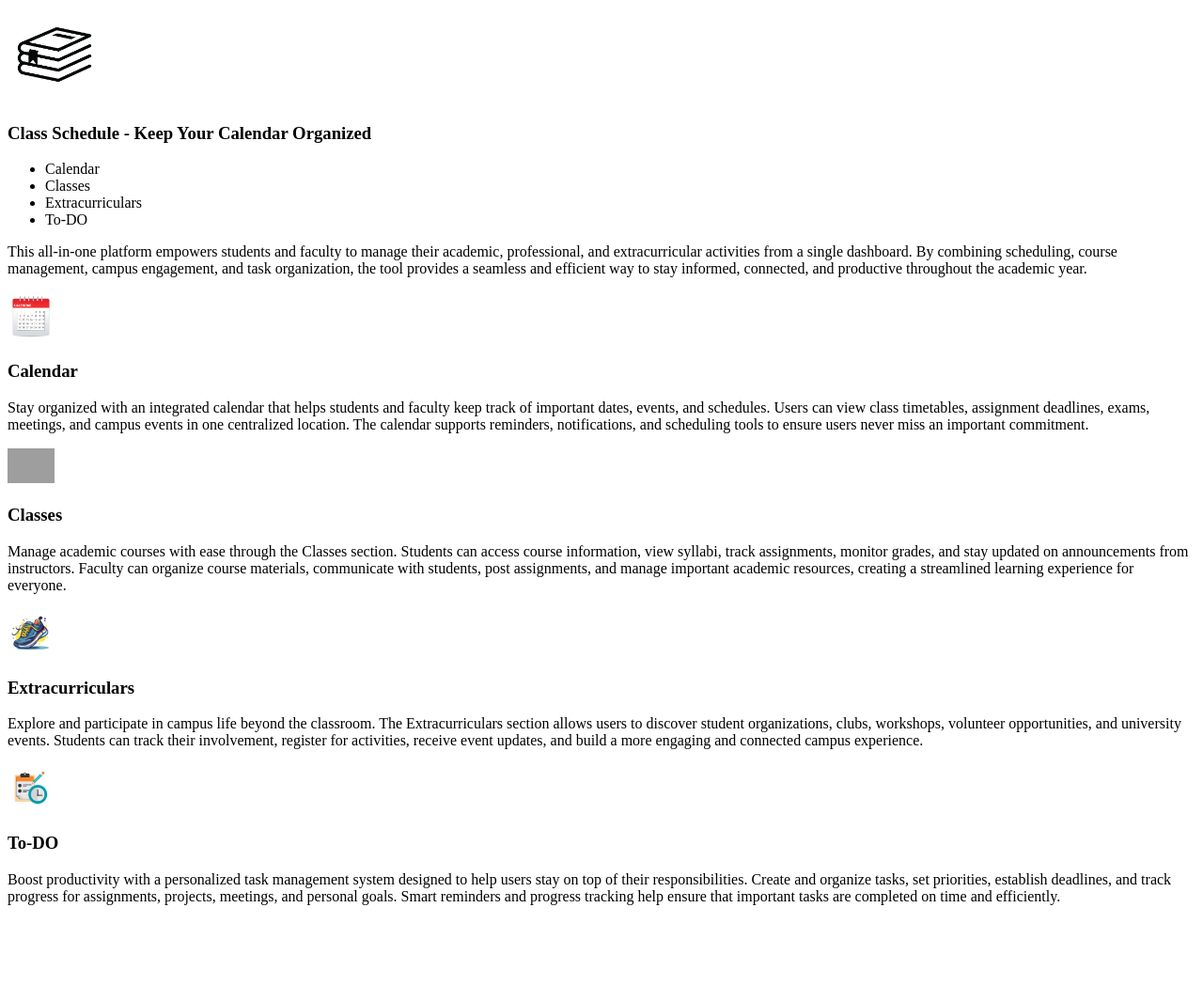
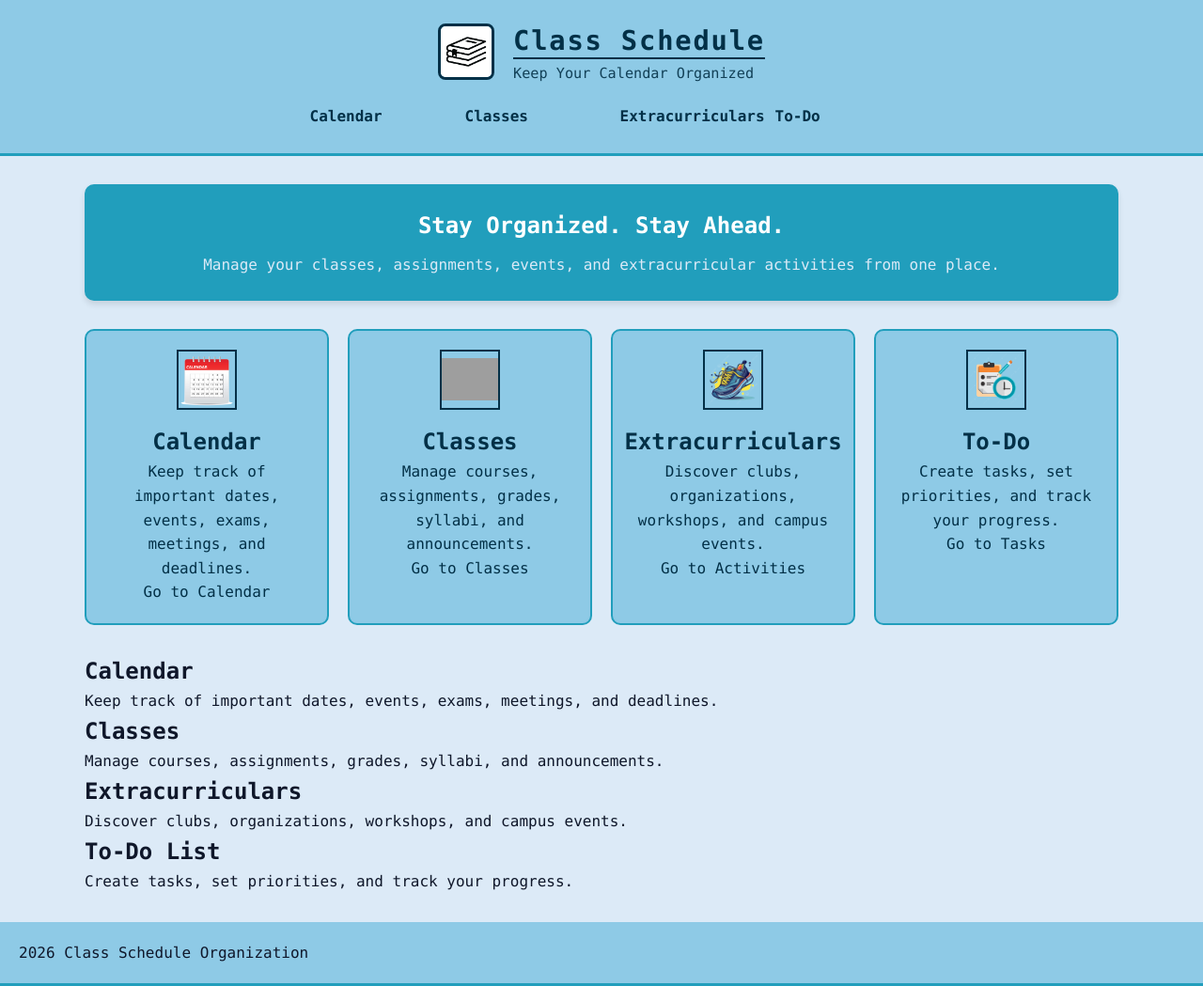
Before and after one commit to jailyna1/CIM-343, a plain HTML site: page midterm/index.html in a window 1280 px wide. Shown: the whole page at 94% size. Before the commit the page ends 979 px from the top, so only its background shows below. Drawn offline with Linux system fonts and the light colour scheme; grey boxes are pictures that could not be loaded.

Commit message:
JAI - add midterm changes

```diff
--- a/midterm/css/mobile.css
+++ b/midterm/css/mobile.css
@@ -0,0 +1,318 @@
+/* ==========================================================================
+   1. Base & Reset
+   ========================================================================== */
+*, *::before, *::after {
+    box-sizing: border-box;
+    margin: 0;
+    padding: 0;
+}
+
+body {
+    background-color: #DCEAF7; /* Soft icy blue background */
+    color: #0f172a;
+    font-family: 'Monaco', 'Courier New', monospace;
+    line-height: 1.6;
+    min-height: 100vh;
+    display: flex;
+    flex-direction: column;
+}
+
+img {
+    max-width: 100%;
+    height: auto;
+    display: block;
+}
+
+a {
+    color: inherit;
+    text-decoration: none;
+}
+
+/* ==========================================================================
+   2. Header & Sticky Navigation
+   ========================================================================== */
+.site-header {
+    position: sticky;
+    top: 0;
+    z-index: 99;
+    background-color: #8ECAE6; /* Medium ocean blue */
+    padding: 20px;
+    border-bottom: 3px solid #219EBC;
+}
+
+.title-section {
+    display: flex;
+    align-items: center;
+    justify-content: center;
+    gap: 20px;
+    margin-bottom: 15px;
+}
+
+.title-section img {
+    width: 60px;
+    height: auto;
+    border: 3px solid #023047;
+    border-radius: 8px;
+}
+
+.title-section h1 {
+    color: #023047;
+    font-weight: 600;
+    letter-spacing: 0.0625em;
+    font-size: 1.8rem;
+    text-decoration: #023047 underline;
+    text-underline-offset: 8px;
+}
+
+.title-section p {
+    color: #124057;
+    font-size: 0.95rem;
+}
+
+/* Navigation Bar */
+.navi-bar > ul {
+    display: grid;
+    grid-template-columns: repeat(4, 150px);
+    gap: 15px;
+    justify-content: center;
+    align-items: center;
+    list-style-type: none;
+}
+
+.navi-bar a {
+    display: inline-block;
+    padding: 6px 12px;
+    font-size: 16px;
+    font-weight: bold;
+    color: #023047;
+    border-radius: 6px;
+    transition: all 0.2s ease;
+    text-align: center;
+}
+
+.navi-bar a:visited {
+    color: #023047;
+}
+
+.navi-bar a:hover {
+    background-color: #DCEAF7;
+    font-size: 18px;
+    color: #011627;
+}
+
+/* ==========================================================================
+   3. Main Content & Sections
+   ========================================================================== */
+main {
+    flex: 1;
+    max-width: 1100px;
+    width: 90%;
+    margin: 30px auto;
+}
+
+/* Hero Section */
+.hero {
+    background-color: #219EBC;
+    color: #ffffff;
+    padding: 25px 20px;
+    border-radius: 10px;
+    margin-bottom: 30px;
+    text-align: center;
+    box-shadow: 0 4px 6px rgba(0, 0, 0, 0.1);
+}
+
+.hero h2 {
+    font-weight: 600;
+    font-size: 1.5rem;
+    margin-bottom: 10px;
+}
+
+.hero p {
+    color: #DCEAF7;
+    font-size: 1rem;
+}
+
+/* Dashboard Grid Layout */
+.dashboard {
+    display: grid;
+    grid-template-columns: repeat(auto-fit, minmax(230px, 1fr));
+    gap: 20px;
+    margin-bottom: 30px;
+}
+
+/* Dashboard Cards */
+.dashboard-card {
+    background-color: #8ECAE6;
+    color: #023047;
+    padding: 20px;
+    border-radius: 10px;
+    display: flex;
+    flex-direction: column;
+    align-items: center;
+    text-align: center;
+    border: 2px solid #219EBC;
+    transition: transform 0.2s ease, color 0.2s ease, border-color 0.2s ease;
+    scroll-margin-top: 180px;
+}
+
+.dashboard-card img {
+    width: 64px;
+    height: 64px;
+    object-fit: contain;
+    margin-bottom: 15px;
+    border: 2px solid #023047;
+    border-radius: 8px;
+    background-color: #DCEAF7;
+    padding: 5px;
+}
+
+.dashboard-card h2 {
+    font-size: 1.25rem;
+    font-weight: 600;
+    margin-bottom: 10px;
+    color: #023047;
+    background-color: #DCEAF7;
+    width: 100%;
+    padding: 4px 0;
+    border-radius: 6px;
+}
+
+.dashboard-card p {
+    font-size: 0.9rem;
+    margin-bottom: 20px;
+    flex-grow: 1;
+}
+
+/* Hover Accent Colors per Card */
+#calendar:hover { color: #ffffff; border-color: #00B4D8; transform: translateY(-4px); }
+#classes:hover { color: #fff3b0; border-color: #fff3b0; transform: translateY(-4px); }
+#extracurriculars:hover { color: #f4c2c2; border-color: #f4c2c2; transform: translateY(-4px); }
+#todo:hover { color: #e0aaff; border-color: #e0aaff; transform: translateY(-4px); }
+
+/* ==========================================================================
+   4. Buttons & Links
+   ========================================================================== */
+.button {
+    display: inline-block;
+    width: 100%;
+    padding: 10px 15px;
+    background-color: #023047;
+    color: #DCEAF7 !important;
+    font-weight: bold;
+    border-radius: 8px;
+    transition: background-color 0.2s ease, color 0.2s ease;
+}
+
+.button:hover {
+    background-color: #219EBC;
+    color: #ffffff !important;
+}
+
+/* ==========================================================================
+   5. Sticky Footer
+   ========================================================================== */
+footer {
+    background-color: #8ECAE6;
+    color: #023047;
+    text-align: center;
+    padding: 15px;
+    margin-top: auto;
+    font-weight: bold;
+    border-top: 3px solid #219EBC;
+}
+
+/* ==========================================================================
+   6. Mobile Layout (< 768px)
+   ========================================================================== */
+@media (max-width: 768px) {
+    /* Header Adjustments */
+    .site-header {
+        padding: 12px 10px;
+    }
+
+    .title-section {
+        flex-direction: column;
+        text-align: center;
+        gap: 8px;
+        margin-bottom: 12px;
+    }
+
+    .title-section img {
+        width: 48px;
+    }
+
+    .title-section h1 {
+        font-size: 1.4rem;
+        text-underline-offset: 4px;
+    }
+
+    .title-section p {
+        font-size: 0.85rem;
+    }
+
+    /* Scrollable Horizontal Navigation for Small Screens */
+    .navi-bar > ul {
+        display: flex;
+        overflow-x: auto;
+        justify-content: flex-start;
+        padding-bottom: 6px;
+        gap: 8px;
+        -webkit-overflow-scrolling: touch;
+    }
+
+    .navi-bar a {
+        font-size: 14px;
+        padding: 6px 10px;
+        white-space: nowrap;
+        background-color: rgba(2, 48, 71, 0.08);
+    }
+
+    .navi-bar a:hover {
+        font-size: 14px; /* Prevent layout shift on small screens */
+    }
+
+    /* Main Container Padding */
+    main {
+        width: 92%;
+        margin: 20px auto;
+    }
+
+    /* Hero Section Adjustments */
+    .hero {
+        padding: 18px 14px;
+        margin-bottom: 20px;
+    }
+
+    .hero h2 {
+        font-size: 1.25rem;
+    }
+
+    .hero p {
+        font-size: 0.9rem;
+    }
+
+    /* Stack Dashboard Cards in 1 Column */
+    .dashboard {
+        grid-template-columns: 1fr;
+        gap: 16px;
+    }
+
+    .dashboard-card {
+        padding: 16px;
+        scroll-margin-top: 140px;
+    }
+
+    .dashboard-card img {
+        width: 52px;
+        height: 52px;
+    }
+
+    .dashboard-card h2 {
+        font-size: 1.1rem;
+    }
+
+    footer {
+        padding: 12px;
+        font-size: 0.85rem;
+    }
+}
--- a/midterm/css/style.css
+++ b/midterm/css/style.css
@@ -0,0 +1,157 @@
+*, *::before, *::after {
+    box-sizing: border-box;
+    margin: 0;
+    padding: 0;
+}
+
+body {
+    background-color: #DCEAF7;
+    color: #0f172a;
+    font-family: 'Monaco', 'Courier New', monospace;
+    line-height: 1.6;
+    min-height: 100vh;
+    display: flex;
+    flex-direction: column;
+}
+
+img {
+    max-width: 100%;
+    height: auto;
+    display: block;
+}
+
+a {
+    color: inherit;
+    text-decoration: none;
+}
+
+.site-header, .site-footer {
+    position: sticky;
+    top: 0;
+    z-index: 99;
+    background-color: #8ECAE6; /* Medium ocean blue */
+    padding: 20px;
+    border-bottom: 3px solid #219EBC;
+}
+
+.title-section {
+    display: flex;
+    align-items: center;
+    justify-content: center;
+    gap: 20px;
+    margin-bottom: 15px;
+}
+
+.title-section img {
+    width: 60px;
+    height: auto;
+    border: 3px solid #023047;
+    border-radius: 8px;
+}
+
+.title-section h1 {
+    color: #023047; /* Deep navy header title */
+    font-weight: 600;
+    letter-spacing: 0.0625em;
+    font-size: 1.8rem;
+    text-decoration: #023047 underline;
+    text-underline-offset: 8px;
+}
+
+.title-section p {
+    color: #124057;
+    font-size: 0.95rem;
+}
+
+/* Navigation Bar */
+.navi-bar > ul {
+    display: grid;
+    grid-template-columns: repeat(4, 150px);
+    gap: 15px;
+    justify-content: center;
+    align-items: center;
+    list-style-type: none;
+}
+
+.navi-bar a {
+    display: inline-block;
+    padding: 6px 12px;
+    font-size: 16px;
+    font-weight: bold;
+    color: #023047;
+    border-radius: 6px;
+    transition: all 0.2s ease;
+    text-align: center;
+}
+
+.navi-bar a:visited {
+    color: #023047;
+}
+
+.navi-bar a:hover {
+    background-color: #DCEAF7;
+    font-size: 18px;
+    color: #011627;
+}
+
+/* ==========================================================================
+   3. Main Content & Sections
+   ========================================================================== */
+main {
+    flex: 1;
+    max-width: 1100px;
+    width: 90%;
+    margin: 30px auto;
+}
+
+/* Hero Section */
+.hero {
+    background-color: #219EBC; /* Cerulean hero container */
+    color: #ffffff;
+    padding: 25px 20px;
+    border-radius: 10px;
+    margin-bottom: 30px;
+    text-align: center;
+    box-shadow: 0 4px 6px rgba(0, 0, 0, 0.1);
+}
+
+.hero h2 {
+    font-weight: 600;
+    font-size: 1.5rem;
+    margin-bottom: 10px;
+}
+
+.hero p {
+    color: #DCEAF7;
+    font-size: 1rem;
+}
+
+/* Dashboard Grid Layout */
+.dashboard {
+    display: grid;
+    grid-template-columns: repeat(auto-fit, minmax(230px, 1fr));
+    gap: 20px;
+    margin-bottom: 30px;
+}
+
+/* Dashboard Cards */
+.dashboard-card {
+    background-color: #8ECAE6;
+    color: #023047;
+    padding: 20px;
+    border-radius: 10px;
+    display: flex;
+    flex-direction: column;
+    align-items: center;
+    text-align: center;
+    border: 2px solid #219EBC;
+    transition: transform 0.2s ease, color 0.2s ease, border-color 0.2s ease;
+    scroll-margin-top: 180px;
+}
+
+.dashboard-card img {
+    width: 64px;
+    height: 64px;
+    object-fit: contain;
+    margin-bottom: 15px;
+    border: 2px solid #023047;
--- a/midterm/index.html
+++ b/midterm/index.html
@@ -1,5 +1,5 @@
 <!DOCTYPE html>
-<html>
+<html lang="en">
     <head>
         <title>Class Schedule Organization</title>
 
@@ -7,66 +7,103 @@
         <meta name="author" content="Jailyn M">
         <meta name="keywords" content="class, semester, organization">
 
+        <meta name="viewport" content="width=device-width, initial-scale=1.0">
+
         <meta charset="UTF-8">
         <link rel="stylesheet" href="css/style.css" media="(min-width: 480px)">
         <link rel="stylesheet" href="css/mobile.css" media="(max-width: 479px)">
     </head>
     <body>
-        <section class="head-section">
-            <section class="title-section">
-                <img src="../img/books.png" width="100">
-                <h1 class="title-cap">Class Schedule - Keep Your Calendar Organized</h1>
-            </section>
+        <header class="site-header">
+            <div class="title-section">
+                <img src="../img/books.png" alt="Books icon" width="100">
+                <div>
+                    <h1>Class Schedule</h1>
+                    <p>Keep Your Calendar Organized</p>
+                </div>
+            </div>
+
             <nav class="navi-bar">
-                <ul class="li-nav">
-                    <li class="li-nav-el">Calendar</li>
-                    <li class="li-nav-el">Classes</li>
-                    <li class="li-nav-el">Extracurriculars</li>
-                    <li class="li-nav-el">To-DO</li>
+                <ul>
+                    <li><a href="#calendar">Calendar</a></li>
+                    <li><a href="#classes">Classes</a></li>
+                    <li><a href="#extracurriculars">Extracurriculars</a></li>
+                    <li><a href="#todo">To-Do</a></li>
                 </ul>
             </nav>
-        </section>
+        </header>
 
-        <section class="content">
-            <p class="description">
-                This all-in-one platform empowers students and faculty to manage their academic, professional, and extracurricular activities from a single dashboard. By combining scheduling, course management, campus engagement, and task organization, the tool provides a seamless and efficient way to stay informed, connected, and productive throughout the academic year.
-            </p>
-            <section class="cal-section">
-                <img src="../img/calendar.png" width="50px">
-                <h3>Calendar</h3>
+        <main>
+            <section class="hero">
+                <h2>Stay Organized. Stay Ahead.</h2>
                 <p>
-                  Stay organized with an integrated calendar that helps students and faculty keep track of important dates, events, and schedules. Users can view class timetables, assignment deadlines, exams, meetings, and campus events in one centralized location. The calendar supports reminders, notifications, and scheduling tools to ensure users never miss an important commitment.
+                    Manage your classes, assignments, events, and
+                    extracurricular activities from one place.
                 </p>
             </section>
-            <section class="class-section">
-                <img src="../img/classes.png" width="50px">
-                <h3>Classes</h3>
-                <p>
-                    Manage academic courses with ease through the Classes section. Students can access course information, view syllabi, track assignments, monitor grades, and stay updated on announcements from instructors. Faculty can organize course materials, communicate with students, post assignments, and manage important academic resources, creating a streamlined learning experience for everyone.
-                </p>
+
+            <!-- Dashboard Overview / Quick Nav -->
+            <section class="dashboard">
+                <article class="dashboard-card">
+                    <img src="../img/calendar.png" alt="Calendar icon">
+                    <h2>Calendar</h2>
+                    <p>Keep track of important dates, events, exams, meetings, and deadlines.</p>
+                    <a href="#calendar" class="button">Go to Calendar</a>
+                </article>
+
+                <article class="dashboard-card">
+                    <img src="../img/classes.png" alt="Classes icon">
+                    <h2>Classes</h2>
+                    <p>Manage courses, assignments, grades, syllabi, and announcements.</p>
+                    <a href="#classes" class="button">Go to Classes</a>
+                </article>
+
+                <article class="dashboard-card">
+                    <img src="../img/extra.png" alt="Extracurricular icon">
+                    <h2>Extracurriculars</h2>
+                    <p>Discover clubs, organizations, workshops, and campus events.</p>
+                    <a href="#extracurriculars" class="button">Go to Activities</a>
+                </article>
+
+                <article class="dashboard-card">
+                    <img src="../img/agenda.png" alt="To-do icon">
+                    <h2>To-Do</h2>
+                    <p>Create tasks, set priorities, and track your progress.</p>
+                    <a href="#todo" class="button">Go to Tasks</a>
+                </article>
             </section>
-            <section class="extra-section">
-                <img src="../img/extra.png" width="50px">
-                <h3>Extracurriculars</h3>
-                <p>
-                    Explore and participate in campus life beyond the classroom. The Extracurriculars section allows users to discover student organizations, clubs, workshops, volunteer opportunities, and university events. Students can track their involvement, register for activities, receive event updates, and build a more engaging and connected campus experience.
-                </p>
+
+            <!-- Section 1: Calendar -->
+            <section id="calendar" class="content-section">
+                <h2>Calendar</h2>
+                <p>Keep track of important dates, events, exams, meetings, and deadlines.</p>
+                <!-- Add your detailed calendar content, schedule tables, or embeds here -->
             </section>
-            <section class="do-section">
-                <img src="../img/agenda.png" width="50px">
-                <h3>To-DO</h3>
-                <p>
-                    Boost productivity with a personalized task management system designed to help users stay on top of their responsibilities. Create and organize tasks, set priorities, establish deadlines, and track progress for assignments, projects, meetings, and personal goals. Smart reminders and progress tracking help ensure that important tasks are completed on time and efficiently.
-                </p>
-                <form>
 
-                </form>
+            <!-- Section 2: Classes -->
+            <section id="classes" class="content-section">
+                <h2>Classes</h2>
+                <p>Manage courses, assignments, grades, syllabi, and announcements.</p>
+                <!-- Add course lists, syllabus links, or assignment tables here -->
             </section>
-        </section>
 
+            <!-- Section 3: Extracurriculars -->
+            <section id="extracurriculars" class="content-section">
+                <h2>Extracurriculars</h2>
+                <p>Discover clubs, organizations, workshops, and campus events.</p>
+                <!-- Add club details, event schedules, or sign-up info here -->
+            </section>
 
+            <!-- Section 4: To-Do -->
+            <section id="todo" class="content-section">
+                <h2>To-Do List</h2>
+                <p>Create tasks, set priorities, and track your progress.</p>
+                <!-- Add your task list or interactive checklist here -->
+            </section>
+        </main>
+
+        <footer class="site-footer">
+            <p>2026 Class Schedule Organization</p>
+        </footer>
     </body>
-    <footer>
-
-    </footer>
 </html>
```
Also changed, not shown: midterm/js/function.js (added, +127 -0 lines).
